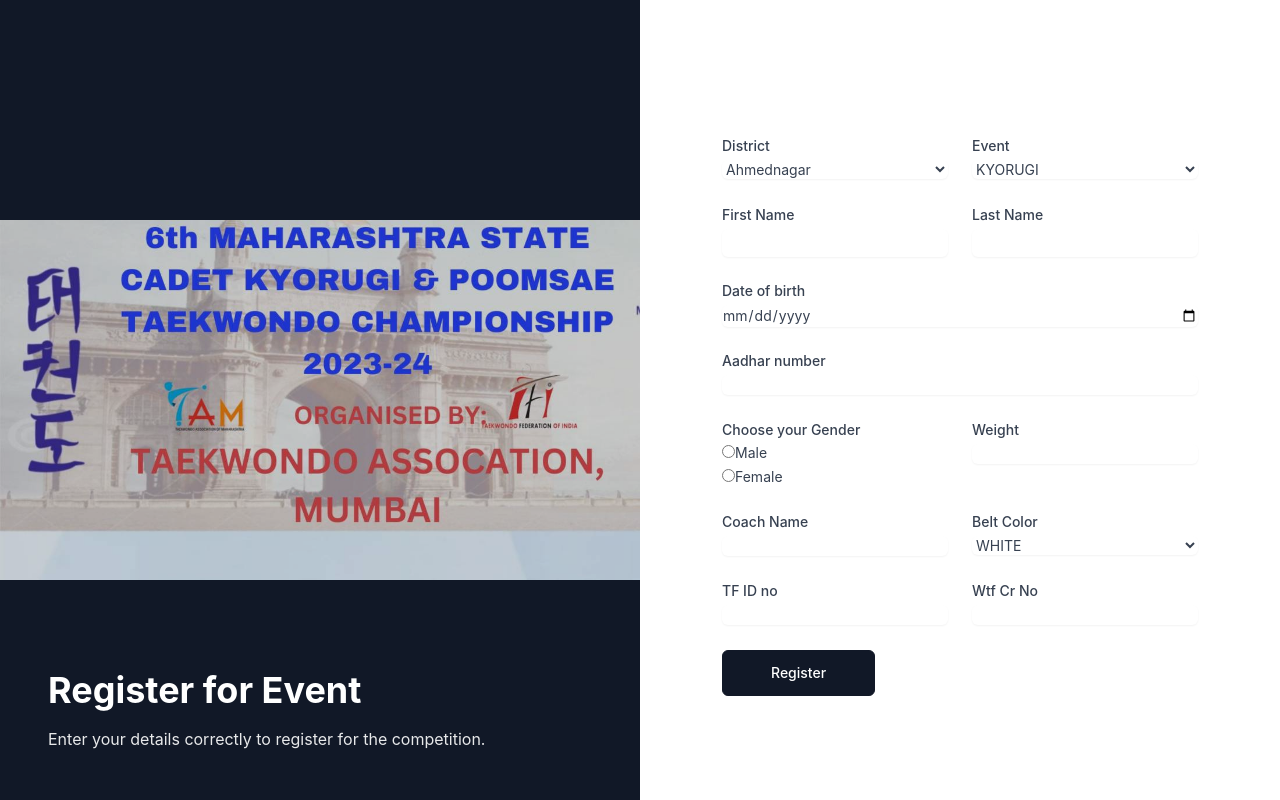
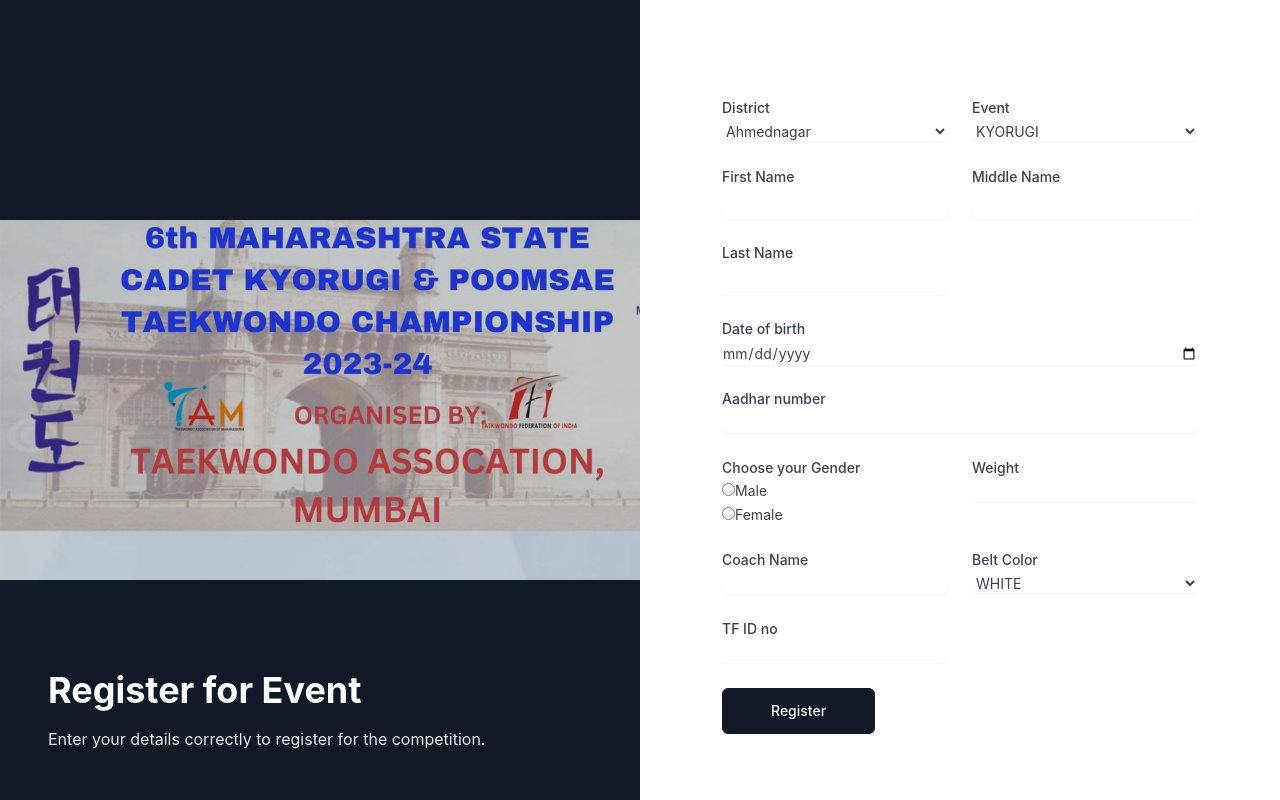
Before and after one commit to Vishvsalvi/Taekwondo-forms, a React (Create React App) app: page / in a window 1280 px wide. Built offline with nearby package versions, Linux system fonts and the light colour scheme.

Commit message:
added middlename and better form handling than before

```diff
--- a/src/Components/RegisterationForm.jsx
+++ b/src/Components/RegisterationForm.jsx
@@ -65,6 +65,8 @@
   const [firstNameError, setFirstNameError] = useState("");
   const [event, setEvent] = useState("KYORUGI");
   const [aadhar, setAadhar] = useState("");
+  const [middlename, setMiddlename] = useState("");
+  const [middleNameError, setMiddleNameError] = useState("");
 
   const handleFirstNameChange = (event) => {
     const value = event.target.value;
@@ -74,6 +76,17 @@
       setFirstNameError("First name is required");
     } else {
       setFirstNameError("");
+    }
+  };
+
+  const handleMiddleNameChange = (event) => {
+    const value = event.target.value;
+    setMiddlename(value);
+
+    if (!value.trim()) {
+      setMiddleNameError("First name is required");
+    } else {
+      setMiddleNameError("");
     }
   };
 
@@ -109,7 +122,7 @@
   const [coachNameError, setCoachNameError] = useState("");
   const [belt, setBelt] = useState("");
   const [tfiId, setTfiId] = useState("");
-  const [wtfCr, setWtfCr] = useState("");
+  const [danCr, setDanCr] = useState("");
 
   const events = [
     "KYORUGI",
@@ -142,7 +155,7 @@
       const jsonData = {
         event: event,
         district: district,
-        student_name: `${firstName} ${lastName}`,
+        student_name: `${firstName} ${middlename} ${lastName}`,
         gender: gender,
         dob: dob,
         aadhar: aadhar,
@@ -151,7 +164,7 @@
         coach_name: coachName,
         current_belt: belt,
         tfi_id_no: tfiId || "N/A",
-        wtf_cr_no: wtfCr || "N/A",
+        dan_cr_no: danCr || "N/A",
       };
       if (jsonData.event === "KYORUGI") {
         jsonData.weight = weight;
@@ -160,6 +173,15 @@
       const request = await httpClient.post("/", jsonData);
       showToast(request.data.msg, "success");
       document.getElementById("form").reset();
+      setFirstName("");
+      setMiddlename("");
+      setLastName("");
+      setAadhar("");
+      setBelt("");
+      setCoachName("");
+      setGender("");
+      setHeight("");
+      setWeight("");
     } catch (error) {
       showToast(error.response.data.error, "error");
     }
@@ -283,6 +305,32 @@
 
                 <div className="col-span-6 sm:col-span-3">
                   <label
+                    htmlFor="MiddleName"
+                    className="block text-sm font-medium text-gray-700"
+                  >
+                    Middle Name
+                  </label>
+
+                  <input
+                    required
+                    type="text"
+                    id="MiddleName"
+                    name="middle_name"
+                    value={middlename}
+                    onChange={handleMiddleNameChange}
+                    className={`p-1 mt-1 w-full rounded-md border-gray-200 bg-white text-sm text-gray-700 shadow-sm ${
+                      middleNameError ? "border-red-500" : ""
+                    }`}
+                  />
+                  {middleNameError && (
+                    <p className="text-red-500 text-sm mt-1">
+                      {middleNameError}
+                    </p>
+                  )}
+                </div>
+
+                <div className="col-span-6 sm:col-span-3">
+                  <label
                     htmlFor="LastName"
                     className="block text-sm font-medium text-gray-700"
                   >
@@ -328,7 +376,7 @@
 
                 <div className="col-span-6">
                   <label
-                    htmlFor="dateOfBirth"
+                    htmlFor="aadhar"
                     className="block text-sm font-medium text-gray-700"
                   >
                     Aadhar number
@@ -337,6 +385,7 @@
                   <input
                     required
                     type="text"
+                    id="aadhar"
                     className="mt-1 w-full rounded-md border-gray-200 bg-white text-sm text-gray-700 shadow-sm"
                     maxLength={12}
                     onChange={(e) => {
@@ -531,23 +580,25 @@
                   />
                 </div>
 
+                {belt === "BLACK" && (
                   <div className="col-span-6 sm:col-span-3">
                     <label
-                    htmlFor="wtfCrNo"
+                      htmlFor="danCrNo"
                       className="block text-sm font-medium text-gray-700"
                     >
-                    Wtf Cr No
+                      DAN Cr No
                     </label>
 
                     <input
                       required
                       type="text"
-                    id="wtfCrNo"
-                    name="wtfCrNo"
+                      id="danCrNo"
+                      name="danCrNo"
                       className="mt-1 w-full rounded-md border-gray-200 bg-white text-sm text-gray-700 shadow-sm"
-                    onChange={(e) => setWtfCr(e.target.value)}
+                      onChange={(e) => setDanCr(e.target.value)}
                     />
                   </div>
+                )}
 
                 <div className="col-span-6 sm:flex sm:items-center sm:gap-4">
                   <button
```
Lines whose indentation alone changed are shown as unchanged.
